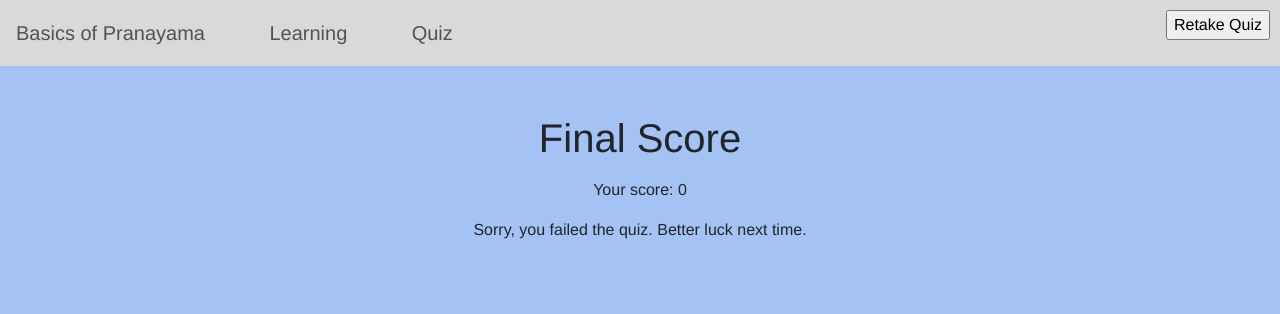
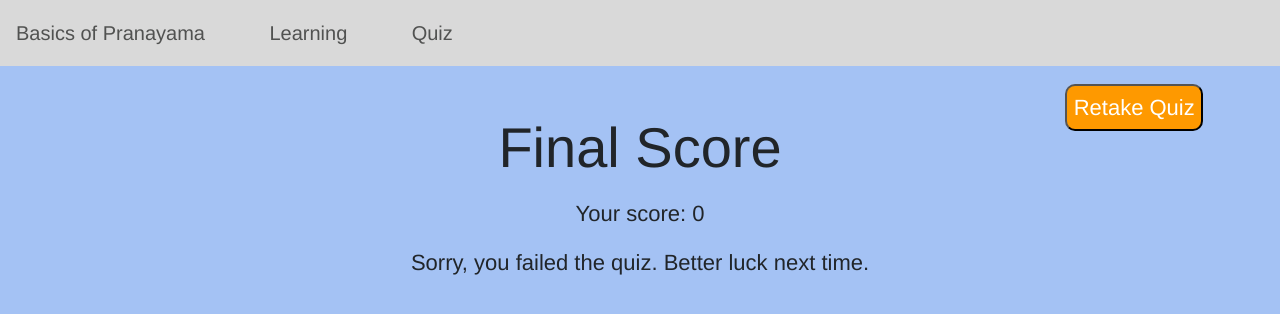
Before and after one commit to joyo11/UI-Design-Basics-of-Pranayama, a Flask app: page /results in a window 1280 px wide. Shown: the top 314 px of the page. Run offline with Flask 3, Linux system fonts and the light colour scheme; some libraries are stand-ins or nearby versions.

Commit message:
results.html

```diff
--- a/templates/results.html
+++ b/templates/results.html
@@ -2,11 +2,30 @@
 
 {% block content %}
 	<style>
-	.retake-button {
-		position: absolute;
-		top: 10px;
-		right: 10px;
-	}
+
+    .retake {
+        right: 6%;
+        background-color: #fe9900;
+        color: white;
+        border-radius: 10px;
+        cursor: pointer;
+        width: 138px;
+        height: 47px;
+        font-size: 22px;
+        position: absolute;
+        top: 84px;
+        }
+    .retake:hover {
+        background-color:blue;
+    }
+    .h1, h1 {
+        font-size: 3.5rem;
+    }
+    p {
+        margin-top: 0;
+        margin-bottom: 1rem;
+        font-size: 22px;
+    }
 	</style>
 
 	<script type="text/javascript" src="{{ url_for('static', filename = 'results.js') }}"></script>
@@ -26,7 +45,7 @@
 
     <!-- Button to retake the quiz -->
     <form action={{ item.retake_link }} class="retake-button">
-        <input type="submit" value="Retake Quiz">
+        <input type="submit" value="Retake Quiz" class="retake">
     </form>
 
 {% endblock %}
```
